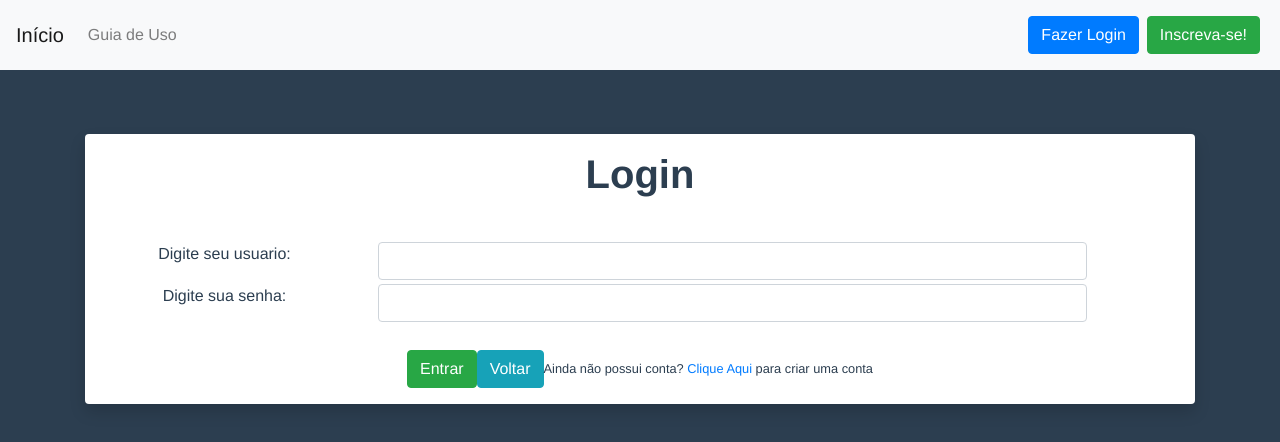
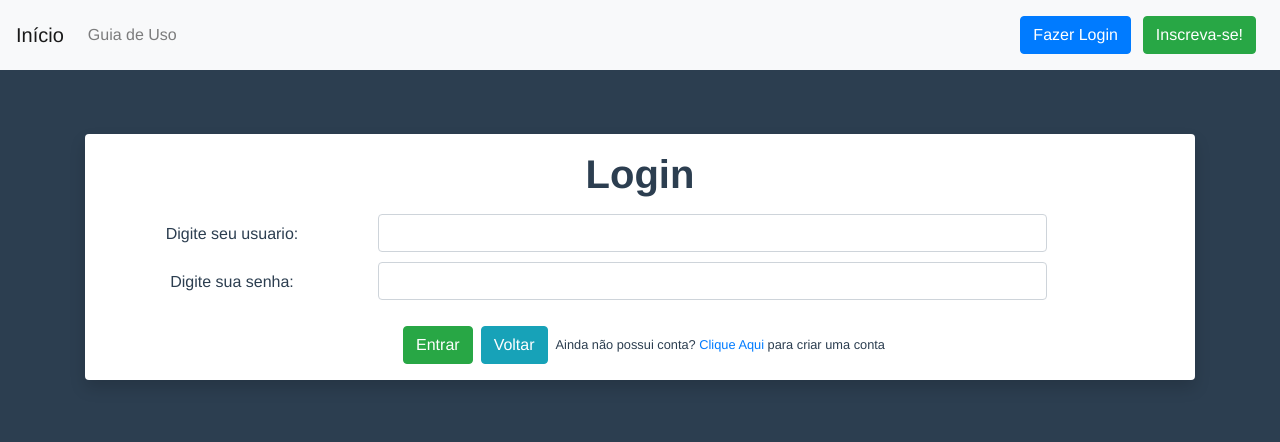
Before and after one commit to henriquevinicius12/IAC, a Vue app: page /login in a window 1280 px wide. Shown: the top 442 px of the page. Built offline with nearby package versions, Linux system fonts and the light colour scheme; what vue-input-only-number would draw is missing.

Commit message:
recommit

```diff
--- a/src/App.vue
+++ b/src/App.vue
@@ -1,7 +1,7 @@
 <template>
   <div id="app">
 
-     <b-navbar toggleable="lg" type="light" variant="light" style="oveflow:hidden;">
+     <b-navbar id="testa" toggleable="lg" type="light" variant="light" style="oveflow:hidden;">
         <b-navbar-toggle target="nav-collapse" label="Toggle navigation" style="oveflow:hidden;"></b-navbar-toggle>
         <b-collapse id="nav-collapse" is-nav>
           <b-navbar-brand to="/" class="" v-if="(!this.$store.state.isLogged)">
@@ -21,33 +21,33 @@
               Guia de Uso
             </b-nav-item>
           </b-navbar-nav>
-            <b-navbar-nav class="ml-auto" v-if="(!this.$store.state.isLogged)">
+            <b-navbar-nav class="ml-auto d-inline" v-if="(!this.$store.state.isLogged)">
 
                 <b-button size="md"
-                class="my-2 mx-1 "
+                class="my-2 ml-1 mr-2 "
                 variant="primary"
                 to="/login"
                 >Fazer Login</b-button>
 
                 <b-button size="md"
-                class="my-2 mx-1"
+                class="my-2 ml-1 mr-2"
                 variant="success"
                 to="/registrar"
                 >Inscreva-se!</b-button>
             </b-navbar-nav>
 
-            <b-navbar-nav class="ml-auto" v-if="(this.$store.state.isLogged)">
-              <b-nav-text class="my-auto mx-1"><strong>Bem-vindo, {{ this.$route.params.username}}</strong></b-nav-text>
+            <b-navbar-nav class="ml-auto d-inline" v-if="(this.$store.state.isLogged)">
+              <b-nav-text class="my-auto ml-1 mr-2"><strong>Bem-vindo, {{ this.$route.params.username}}</strong></b-nav-text>
 
               <b-button size="md"
-              class="my-2 mx-1"
+              class="my-2 ml-1 mr-2"
               variant="primary"
               to="/"
               @click="changeIsLogged"
               >Logout</b-button>
             </b-navbar-nav>
+        </b-collapse>
 
-        </b-collapse>
       </b-navbar>
       <keep-alive include="Performance">
         <router-view />
--- a/src/components/Inicio.vue
+++ b/src/components/Inicio.vue
@@ -8,7 +8,7 @@
           <p> Por favor, realize login para acesso ao formulário </p>
           <p> Em caso de duvidas, consulte o guia do usuário </p>
           <br>
-          <b-button variant="success" to="/login">Fazer Login</b-button>
+          <b-button variant="success" to="/login" class="mx-2">Fazer Login</b-button>
           <b-button variant="info" >Baixar Guia do Usuário</b-button>
         </div>
       </div>
--- a/src/components/Login.vue
+++ b/src/components/Login.vue
@@ -3,33 +3,31 @@
 
     <div class="container-fluid vertical-center p-md-5">
       <div class="container">
-        <div class="survey shadow p-3 mt-3 mb-5 bg-white rounded float-left float-lg-none ">
+        <div class="survey shadow p-3 mt-3 bg-white rounded float-left float-lg-none ">
         <h1 class="mb-3 font-weight-bold">Login</h1>
 
-        <br>
-
-        <b-row class="my-1">
-          <b-col sm="3">
-            <label>Digite seu usuario:</label>
+        <b-row class="container">
+          <b-col sm="3" class="pt-2">
+            <label for="username">Digite seu usuario:</label>
           </b-col>
           <b-col sm="8">
-            <b-form-input type="text" v-model="login.username"></b-form-input>
+            <b-form-input id="username" type="text" v-model="login.username"></b-form-input>
           </b-col>
         </b-row>
 
-        <b-row class="my-1">
-          <b-col sm="3">
-            <label>Digite sua senha:</label>
+        <b-row class="container mt-2">
+          <b-col sm="3" class="pt-2">
+          <label for="pw">Digite sua senha:</label>
           </b-col>
           <b-col sm="8">
-            <b-form-input type="password" v-model="login.pw"></b-form-input>
+            <b-form-input id="pw" type="password" v-model="login.pw"></b-form-input>
           </b-col>
         </b-row>
 
         <br>
-        <b-button variant="success" @click="authenticateUser(login)">Entrar</b-button>
-        <b-button variant="info" >Voltar</b-button>
-        <small>Ainda não possui conta?
+        <b-button variant="success" class="mx-2" @click="authenticateUser(login)">Entrar</b-button>
+        <b-button variant="info" class="mr-2">Voltar</b-button>
+        <small >Ainda não possui conta?
           <router-link to="/registrar">Clique Aqui</router-link>
           para criar uma conta
         </small>
```
Also changed, not shown: src/main.js (+5 -5 lines).
